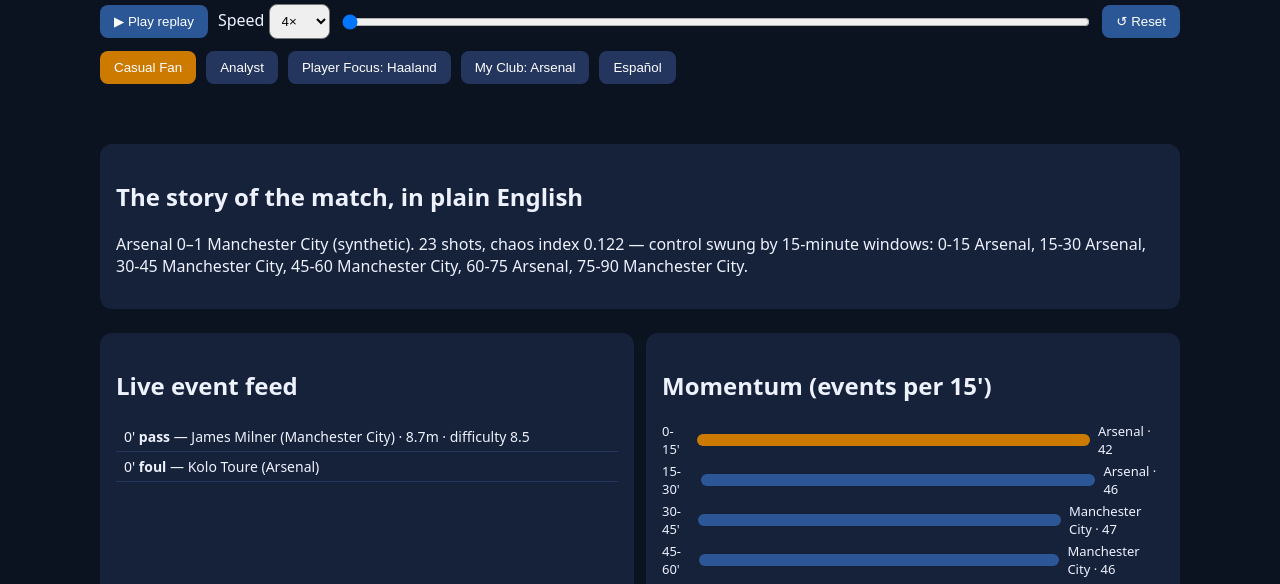
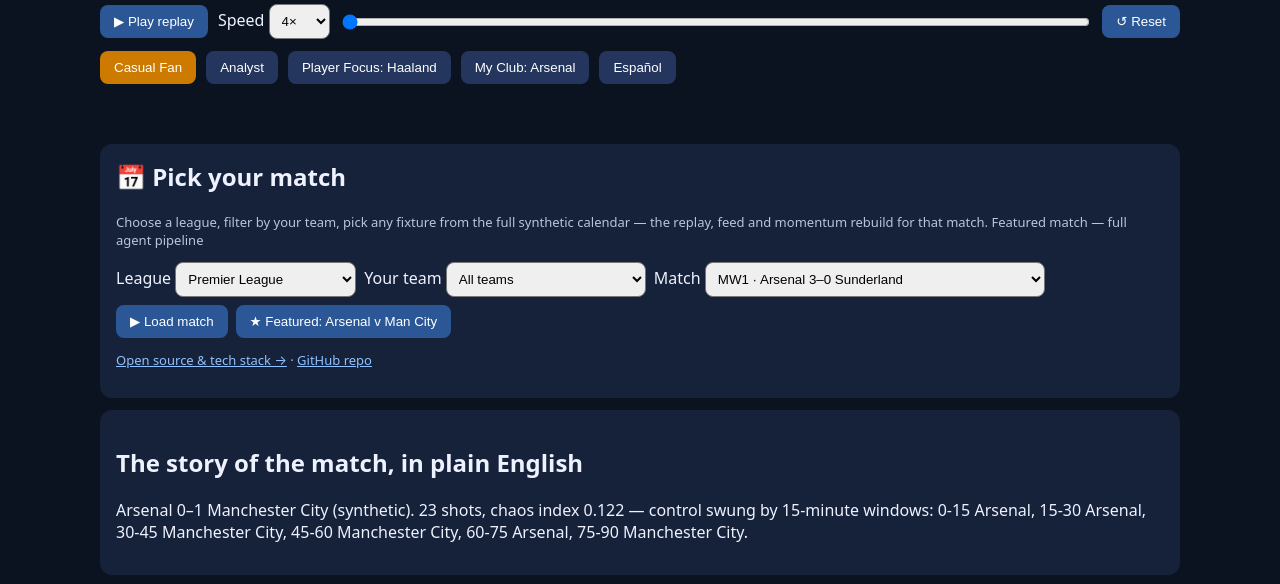
Before and after one commit to Mike-Demo/football-universe-copilot, a plain HTML site: page docs/index.html in a window 1280 px wide. Shown: the part 207-791 px from the top of the page. Drawn offline with Linux system fonts and the light colour scheme.

Commit message:
Update docs/index.html

```diff
--- a/docs/index.html
+++ b/docs/index.html
@@ -23,6 +23,19 @@
   </div>
 </header>
 <main>
+  <div class="card" style="margin-bottom:12px">
+    <h2 style="margin-top:0">📅 Pick your match</h2>
+    <p class="small">Choose a league, filter by your team, pick any fixture from the full synthetic calendar — the replay, feed and momentum rebuild for that match. <span id="matchLabel">Featured match — full agent pipeline</span></p>
+    <div class="controls" style="flex-wrap:wrap;gap:8px">
+      <label>League <select id="pickLeague"></select></label>
+      <label>Your team <select id="pickTeam"></select></label>
+      <label>Match <select id="pickMatch" style="max-width:340px"></select></label>
+      <button id="loadMatchBtn">▶ Load match</button>
+      <button id="featuredBtn">★ Featured: Arsenal v Man City</button>
+    </div>
+    <p class="small"><a href="tech.html">Open source &amp; tech stack →</a> · <a href="https://github.com/Mike-Demo/football-universe-copilot">GitHub repo</a></p>
+  </div>
+
   <section class="card" id="overlayCard" hidden><h2>📺 Broadcast overlay — key moment</h2><p id="overlayText"></p></section>
   <section class="card"><h2 id="modeTitle">The story of the match</h2><p id="modeBody">Press Play.</p></section>
   <div class="grid">
@@ -34,6 +47,7 @@
     <canvas id="graph" width="1020" height="560" aria-label="Force directed graph of players, clubs and managers"></canvas>
     <p class="small">Blue = player · Red = club · Green = manager. Node size = Kevin Bacon Score. Gold path animates the verified shortest path: <strong>Nicolas Anelka → Manchester City → Erling Haaland (2 degrees)</strong>. Click any node for its connections.</p>
     <p id="nodeInfo" class="small"></p>
+    <label class="small">On a phone? Pick a connection here: <select id="nodeSelect" style="max-width:320px"></select></label>
     <button id="pathBtn">✦ Animate Anelka → Haaland path</button>
   </section>
   <div class="grid">
```
